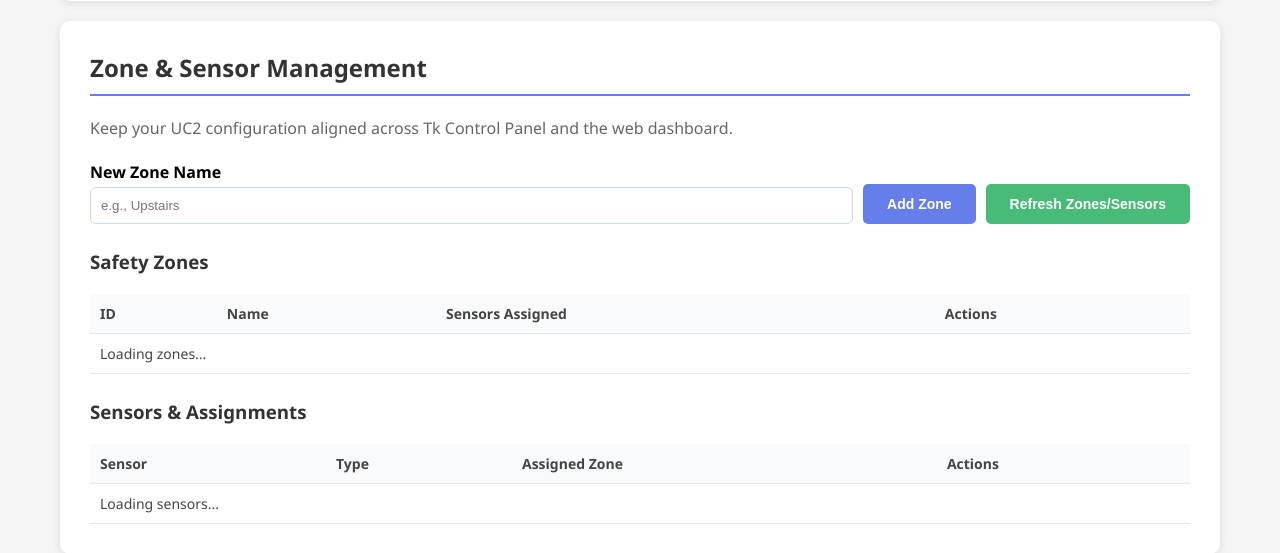
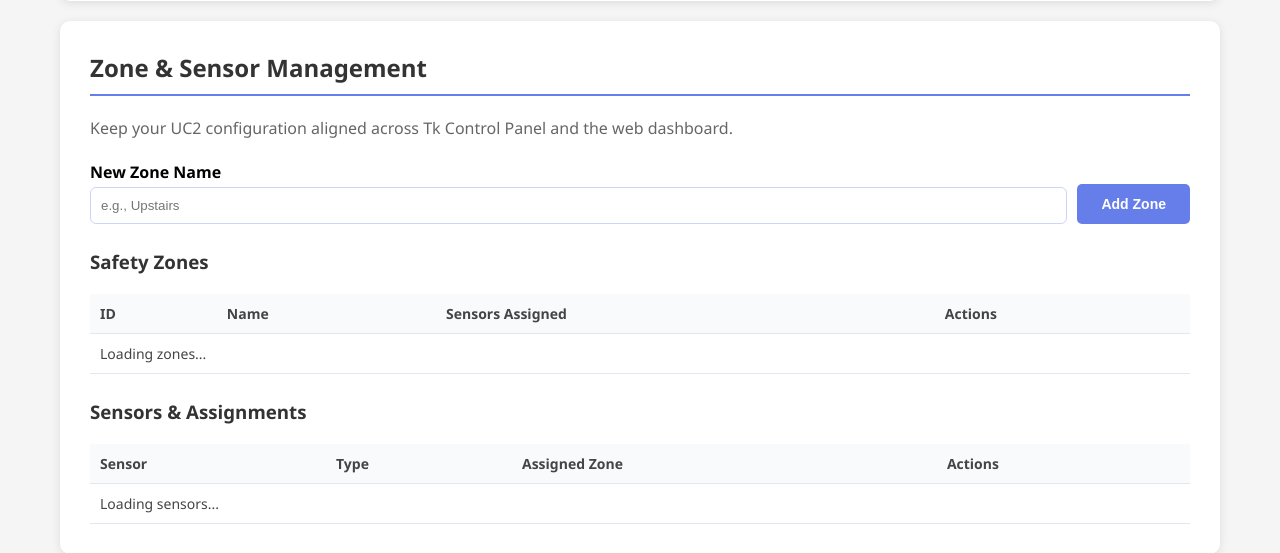
Before and after one commit to jien040708/SafeHome_team9, a Flask app: page /dashboard in a window 1280 px wide. Shown: the part 1115-1668 px from the top of the page. Run offline with Flask 3, Linux system fonts and the light colour scheme; the visitor is signed in with stand-in values (Sample User, id 1); data that the repository does not hold is empty; some libraries are stand-ins or nearby versions.

Commit message:
fix: delete refresh button

```diff
--- a/templates/dashboard.html
+++ b/templates/dashboard.html
@@ -310,7 +310,6 @@
                     <input id="zoneNameInput" type="text" placeholder="e.g., Upstairs" style="width:100%;padding:10px;border:1px solid #cbd5f5;border-radius:6px;">
                 </div>
                 <button class="btn-primary" onclick="createZone()">Add Zone</button>
-                <button class="btn-success" onclick="refreshZoneSensorManager()">Refresh Zones/Sensors</button>
             </div>
             <h3 style="margin-top:25px;color:#333;">Safety Zones</h3>
             <table class="intrusion-table">
```
